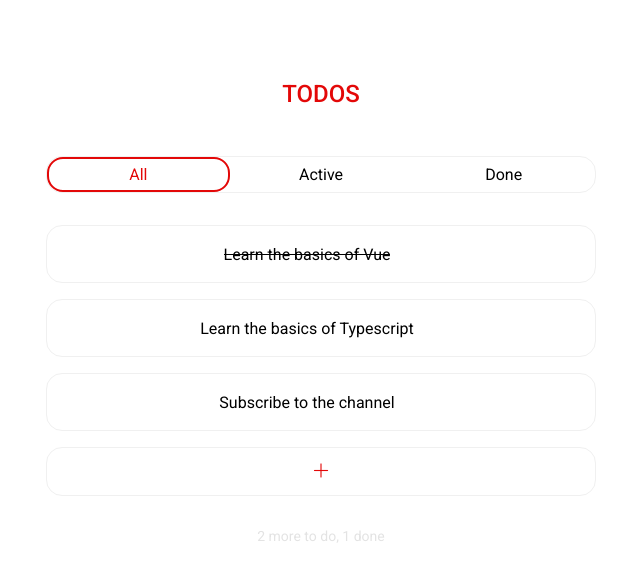
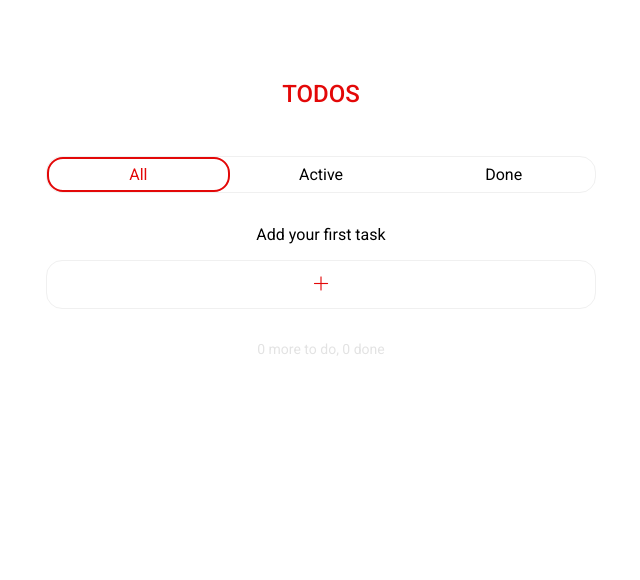
Before and after one commit to Alexeenkov/Alexeenkov.github.io, a Vue app: page / in a window 1280 px wide. Shown: the top 580 px of the page, without its empty margins (319-959 px from the left). Built offline with nearby package versions, Linux system fonts and the light colour scheme.

Commit message:
Реализовал сохранение состояния в локальном хранилище

```diff
--- a/src/stores/todosStore.ts
+++ b/src/stores/todosStore.ts
@@ -5,6 +5,7 @@ import {
   computed,
   ComputedRef,
   unref,
+  watch,
 } from 'vue';
 import { Todo } from '@/interfaces/Todo';
 import { Stats } from '@/interfaces/Stats';
@@ -12,23 +13,7 @@ import { Filter } from '@/interfaces/Filter';
 import { Filters } from '@/constants/Filters';
 
 export const useTodosStore = defineStore('todos', () => {
-  const todos: Ref<Todo[]> = ref([
-    {
-      id: 0,
-      text: 'Learn the basics of Vue',
-      completed: true,
-    },
-    {
-      id: 1,
-      text: 'Learn the basics of Typescript',
-      completed: false,
-    },
-    {
-      id: 2,
-      text: 'Subscribe to the channel',
-      completed: false,
-    },
-  ]);
+  const todos: Ref<Todo[]> = ref([]);
 
   const activeFilter = ref(Filters.ALL);
 
@@ -72,6 +57,15 @@ export const useTodosStore = defineStore('todos', () => {
     }
   };
 
+  const todosInLocalStorage = localStorage.getItem('todos');
+  if (todosInLocalStorage) {
+    todos.value = JSON.parse(todosInLocalStorage)._value;
+  }
+
+  watch(() => todos, (state) => {
+    localStorage.setItem('todos', JSON.stringify(state));
+  }, { deep: true });
+
   return {
     todos,
     filteredTodos,
```
Also changed, not shown: .eslintrc.js.
